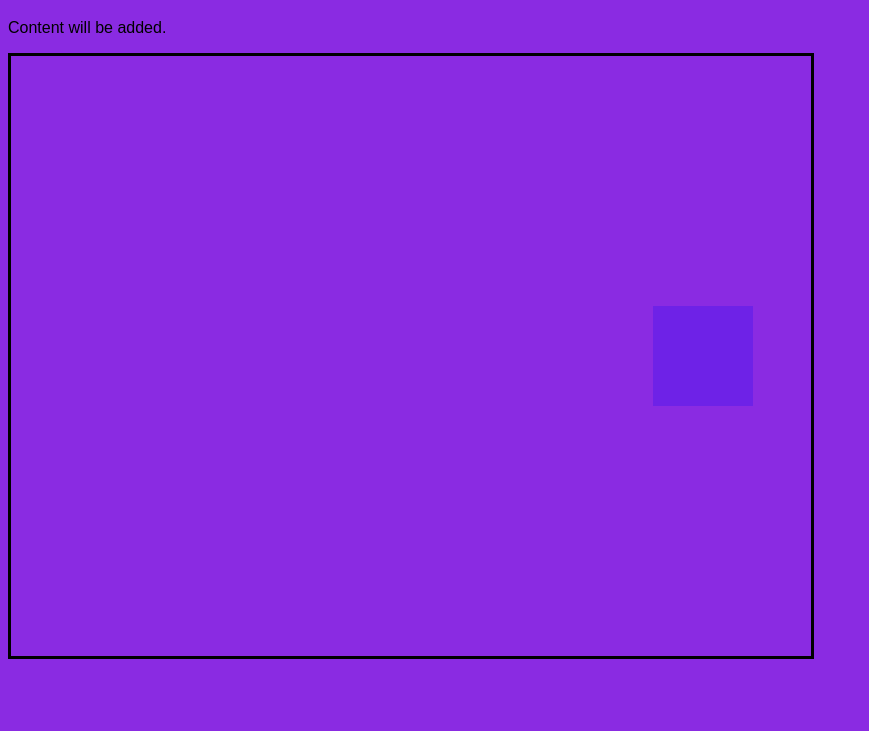
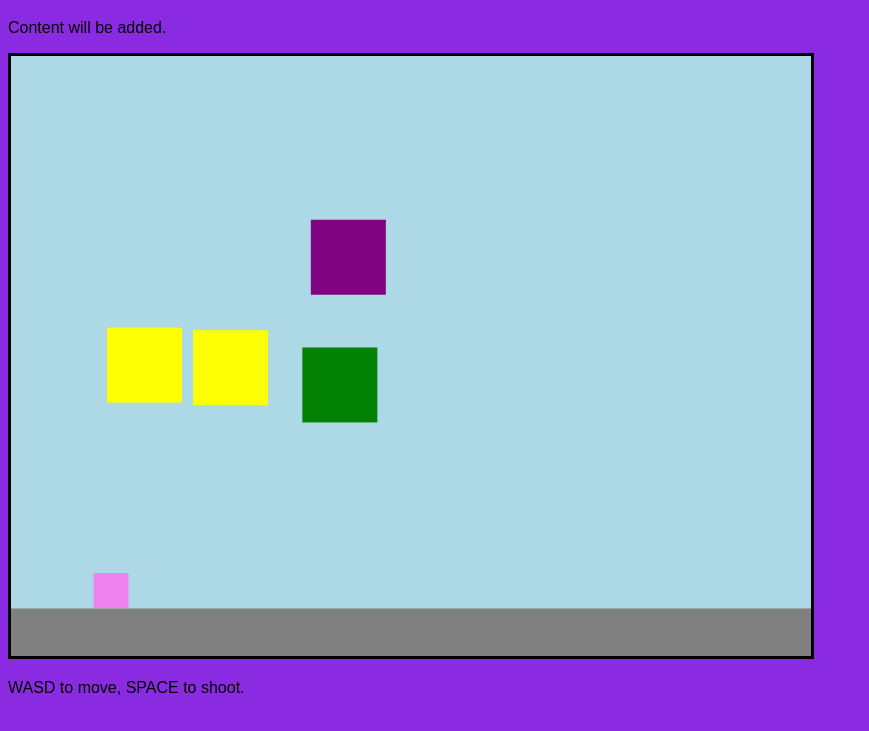
Before and after one commit to theProgrammerJack/IHS-Dev-Team.github.io, a plain HTML site: page index.html in a window 1280 px wide. Shown: the part 61-792 px from the top of the page, without its empty margins (0-869 px from the left). Drawn offline with Linux system fonts and the light colour scheme.

Commit message:
More Graphics

```diff
--- a/game.js
+++ /dev/null
@@ -1,26 +0,0 @@
-window.onload = main;
-
-function main() {
-    var sprite = {
-        x: 100,
-        dx: 120,
-        y: 300,
-        alpha: 1.0,
-        shape: {
-            rectangles: [
-                {width: 100, height: 100, x:0, y:0, color: "blue"}
-            ]
-        },
-        update: function () {
-            if (Math.abs(this.x - 400) > 300) {
-                this.dx = -this.dx;
-                if (this.dx < 0)
-                    Graphics.fade(this, 0.2);
-                else
-                    Graphics.fade(this, 0.8);
-            }
-        }
-    };
-    Graphics.add(sprite);
-    Graphics.start(fps = 60);
-}
--- a/graphics.js
+++ b/graphics.js
@@ -7,9 +7,16 @@ Graphics = function () {
     let height;
     let tasks = [];
     let step;
+    let back;
+    let started = false;
 
     function redraw() {
         ctx.clearRect(0, 0, width, height);
+        if (back) {
+            ctx.globalAlpha = 1;
+            ctx.fillStyle = back;
+            ctx.fillRect(0, 0, width, height);
+        }
         sprites.forEach(s => {
             let px = s.x || 0;
             let py = s.y || 0;
@@ -17,7 +24,7 @@ Graphics = function () {
                 ctx.globalAlpha = s.alpha || 1;
                 (s.shape.rectangles || []).forEach(r => {
                     let w = r.width || 0;
-                    let h = r.width || 0;
+                    let h = r.height || 0;
                     let cx = r.x || -w / 2;
                     let cy = r.y || -h / 2;
                     ctx.fillStyle = r.color || "black";
@@ -34,40 +41,122 @@ Graphics = function () {
         tmp.forEach(f => f());
         sprites.forEach(s => {
             if (s.dx) {
-                s.x -= s.dx / step;
+                s.x += s.dx / step;
             }
             if (s.dy) {
-                s.y -= s.dy / step;
+                s.y += s.dy / step;
             }
+            checkCollisions(s);
             if (s.update) {
                 s.update(step);
             }
+        });
+    }
 
-        });
+    function checkCollisions(s) {
+        if (s.shape)
+            (s.shape.bounds || []).forEach(r => {
+                let w = r.width || 0;
+                let h = r.height || 0;
+                let cx = (r.x || -w / 2) + (s.x || 0);
+                let cy = (r.y || -h / 2) + (s.y || 0);
+                sprites.filter(o => o != s).forEach(o => {
+                    if (o.shape)
+                        (o.shape.bounds || []).forEach(b => {
+                            let bw = b.width || 0;
+                            let bh = b.height || 0;
+                            let p1 = {
+                                x: (b.x || -bw / 2) + (o.x || 0),
+                                y: (b.y || -bh / 2) + (o.y || 0)
+                            };
+                            let p2 = {x: p1.x + bw, y: p1.y};
+                            let p3 = {x: p1.x + bw, y: p1.y + bh};
+                            let p4 = {x: p1.x, y: p1.y + bh};
+
+                            function overlap(pt) {
+                                if (pt.x >= cx && pt.x <= (cx + w)) {
+                                    if (pt.y > cy && pt.y <= (cy + h)) {
+                                        return true;
+                                    }
+                                }
+                                return false;
+                            }
+
+                            if ([p1, p2, p3, p4].map(overlap).includes(true)) {
+                                if (o.collision) {
+                                    o.collision(s);
+                                }
+                                if (s.collision) {
+                                    s.collision(o);
+                                }
+                            }
+                        });
+                });
+            });
+    }
+
+    function fadeBetween(sprite, current, final, time) {
+        let next = fadeBetween.bind(null, sprite, final, current, time);
+        changeAlpha(sprite, current, final, time, next, step * time);
+    }
+
+    function wait(steps, callback) {
+        steps > 0 ? tasks.push(wait.bind(this, steps - 1, callback)) : callback.call(this);
+    }
+
+    function RandomParticle(sprite, coloring, particles) {
+        this.x = sprite.x;
+        this.y = sprite.y;
+        let theta = Math.random() * 2 * Math.PI;
+        let r = Math.random();
+        this.shape = {
+            rectangles: [
+                {width: particles, height: particles, color: coloring}
+            ]
+        }
+        this.dx = 180 * r * Math.cos(theta);
+        this.dy = 180 * r * Math.sin(theta);
+    }
+
+    function burst(sprite, color, size) {
+        for (let i = 0; i < Math.random() * 16 + 4; i++) {
+            let p = new RandomParticle(sprite, color, size);
+            Graphics.add(p);
+            Graphics.delete(p, 0.5);
+        }
     }
 
     function changeAlpha(sprite, current, final, time, callback, count) {
         let delta = (final - current) / time / step;
-        if (count-- > 0) {
+        if (!sprite.alpha) {
+            sprite.alpha = 1.0;
+        }
+        if (--count > 0) {
             sprite.alpha += delta;
             tasks.push(changeAlpha.bind(null, sprite, current, final, time, callback, count));
         } else {
-            tasks.push(callback);
+            sprite.alpha = final;
+            tasks.push(callback.bind(sprite));
         }
     }
 
     function removeSprite() {
-        sprites = sprites.filter(p => p != this);
+        sprites = sprites.filter(p => p !== this);
     }
 
     return {
-        start: function (fps = 60, rate = 60, w = 800, h = 600, canvas = "game") {
+        start: function (fps = 60, w = 800, h = 600, canvas = "game") {
+            if (started) {
+                return;
+            } else {
+                started = true;
+            }
             let can = document.getElementById(canvas);
             can.width = w;
             can.height = h;
             width = w;
             height = h;
-            step = rate;
+            step = fps;
             ctx = can.getContext("2d");
             if (renderer) {
                 clearInterval(renderer);
@@ -76,9 +165,9 @@ Graphics = function () {
                 clearInterval(updater);
             }
             renderer = setInterval(redraw, 1000 / fps);
-            updater = setInterval(update, 1000 / rate);
+            updater = setInterval(update, 1000 / fps);
         },
-        stop: function () {
+        pause: function () {
             if (renderer) {
                 clearInterval(renderer);
             }
@@ -86,14 +175,42 @@ Graphics = function () {
                 clearInterval(updater);
             }
         },
-        fade: function (sprite, final, time = 1, callback = () => {}) {
-            changeAlpha(sprite, sprite.alpha, final, time, callback, step * time);
+        resume: function () {
+            Graphics.pause();
+            renderer = setInterval(redraw, 1000 / step);
+            updater = setInterval(update, 1000 / step);
         },
-        delete: function (sprite, time = 0) {
-            changeAlpha(sprite, sprite.alpha, 0, time, removeSprite.bind(sprite), step * time);
+        blink: function (sprite, alpha = 0, time = 0.5) {
+            fadeBetween(sprite, sprite.alpha || 1, alpha, time);
         },
-        add: function (s) {
-            sprites.push(s);
+        fade: function (sprite, final, time = 1, callback = () => {
+        }) {
+            tasks.push(() => changeAlpha(sprite, sprite.alpha || 1, final, time, callback.bind(sprite), step * time));
+        },
+        after: function (time, callback) {
+            tasks.push(() => wait(step * time, callback));
+        },
+        explosion: function (location, color = "black", size = 10) {
+            burst(location, color, size);
+        },
+        background: function(b) {
+            back = b;
+        },
+        delete: function (s, time = 0) {
+            if (sprites.includes(s)) {
+                let tmp = {x: s.x, y: s.y, alpha: s.alpha || 1, dx: s.dx, dy: s.dy};
+                if (s.shape) {
+                    tmp.shape = s.shape;
+                    tmp.shape.bounds = [];
+                }
+                removeSprite.call(s);
+                Graphics.add(tmp);
+                tasks.push(() => changeAlpha(tmp, tmp.alpha, 0.1, time, removeSprite.bind(tmp), step * time));
+            }
+        },
+        add: function (...s) {
+            s.forEach(p => sprites.push(p));
+            s.filter(p => p.start).forEach(p => tasks.push(p.start.bind(p)));
         }
     }
 }();
--- a/index.html
+++ b/index.html
@@ -3,11 +3,13 @@
     <title>IHS Dev Team</title>
     <link rel="stylesheet" type="text/css" href="style.css">
     <script src="graphics.js"></script>
-    <script src="game.js"></script>
+    <script src="sprites.js"></script>
+    <script src="main.js"></script>
 </head>
 
 <body>
     <h1>Template for IHS Dev Team website.</h1>
     <p>Content will be added.</p>
     <canvas id="game"></canvas>
+    <p>WASD to move, SPACE to shoot.</p>
 </body>
--- /dev/null
+++ b/main.js
@@ -0,0 +1,20 @@
+window.onload = main;
+
+var action = '';
+document.addEventListener('keydown', e => {
+    action = e.key;
+});
+
+document.addEventListener('keyup', () => {
+    action = '';
+});
+
+function main() {
+    const block = new Player(100, 300);
+    const bfac = () => new Barrier(100 + (Math.random() * 500), 200 + Math.random() * 200);
+    const ground = new Ground(100);
+    Graphics.background("lightblue");
+    Graphics.add(block, ground);
+    Array(4).fill(null).forEach(() => Graphics.add(bfac()));
+    Graphics.start(100);
+}
--- /dev/null
+++ b/sprites.js
@@ -0,0 +1,111 @@
+function Player(x, y) {
+    this.type = "Player";
+    this.speed = 200;
+    this.dy = 0;
+    this.x = x;
+    this.y = y;
+    this.alpha = 1.0;
+    this.loaded = true;
+    this.shape = {
+        rectangles: [
+            {width: 35, height: 35, color: "violet"}
+        ],
+        bounds: [
+            {width: 35, height: 35}
+        ]
+    };
+    this.update = function () {
+        this.dy += 10;
+        if (action == 'd') {
+            this.dx = this.speed;
+        }
+        else if (action == 'a') {
+            this.dx = -this.speed;
+        }
+        else if (action == '') {
+            this.dx = 0;
+        }
+        else if (action == ' ' && this.loaded) {
+            this.loaded = false;
+            Graphics.after(1, () => this.loaded = true);
+            const p = new Projectile(this.x + 10, this.y);
+            Graphics.add(p);
+        }
+    };
+    this.collision = function (o) {
+        if (o.type == "Ground") {
+            if (action == 'w') {
+                this.dy = -this.speed * 4;
+            }
+            if (this.dy > 0) {
+                this.dy = 0;
+            }
+        }
+    }
+}
+
+function Barrier(x, y) {
+    this.type = "Barrier";
+    this.x = x;
+    this.y = y;
+    this.dy = 60;
+    this.flip = function () {
+        this.dy = -this.dy;
+        Graphics.after(2, this.flip.bind(this));
+    };
+    this.alpha = 1.0;
+    this.start = function () {
+        Graphics.blink(this, 0.5);
+        this.flip.call(this);
+    };
+    this.color = ["red", "green", "blue", "yellow", "purple"][Math.floor(Math.random() * 5)];
+    this.shape = {
+        rectangles: [
+            {width: 75, height: 75, color: this.color}
+        ],
+        bounds: [
+            {width: 100, height: 100}
+        ]
+    };
+}
+
+function Ground(h) {
+    this.type = "Ground";
+    this.x = 0;
+    this.y = 600;
+    this.alpha = 1.0;
+    this.shape = {
+        rectangles: [
+            {width: 9999, height: h - 5, color: "gray"}
+        ],
+        bounds: [
+            {width: 9999, height: h}
+        ]
+    }
+}
+
+function Projectile(x, y) {
+    this.type = "Projectile";
+    this.dx = 300;
+    this.x = x;
+    this.y = y;
+    this.alpha = 0.8;
+    this.shape = {
+        rectangles: [
+            {width: 10, height: 10, color: "black"}
+        ],
+        bounds: [
+            {width: 15, height: 15}
+        ]
+    }
+    this.start = function () {
+        Graphics.after(2, () => Graphics.delete(this, 0.5));
+    }
+    this.collision = function (o) {
+        if (o.type == "Barrier") {
+            Graphics.explosion(this, "red");
+            Graphics.delete(o, 0.5);
+            Graphics.delete(this, 0.5);
+        }
+    }
+}
```
